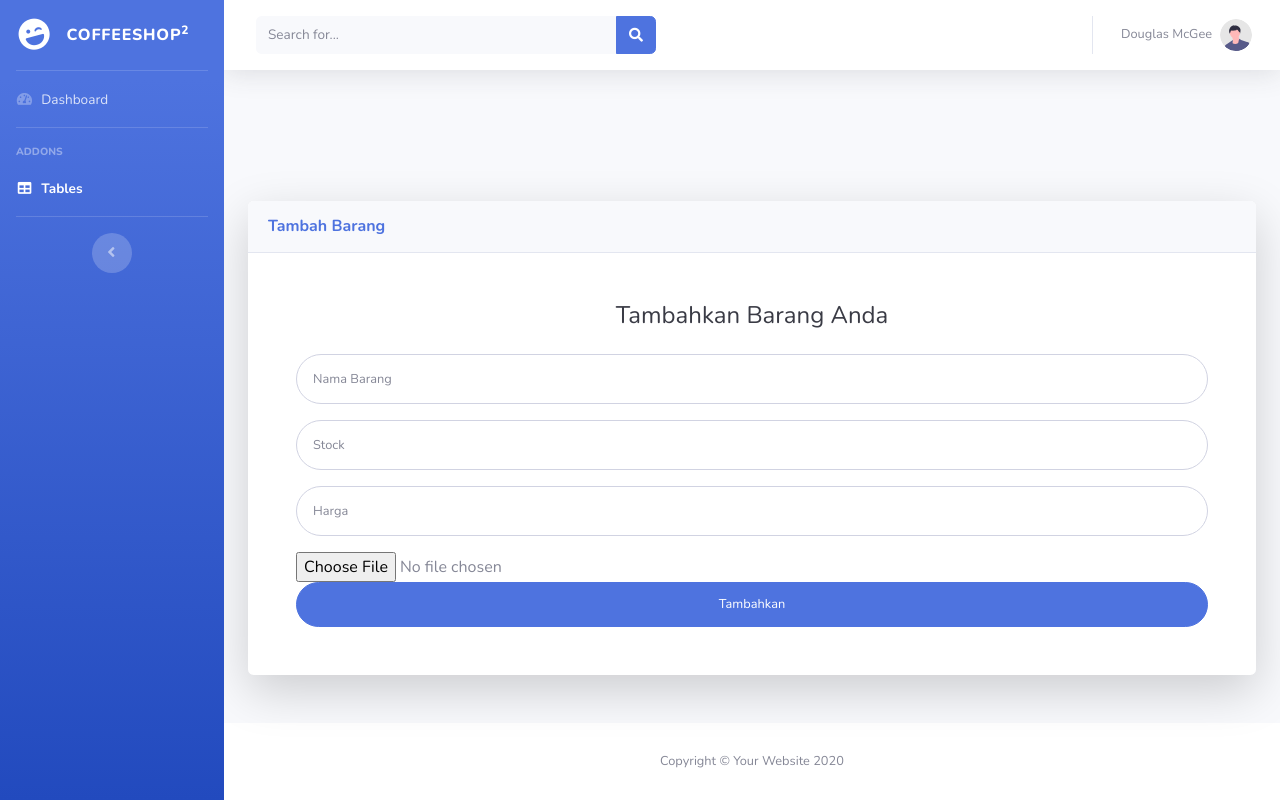
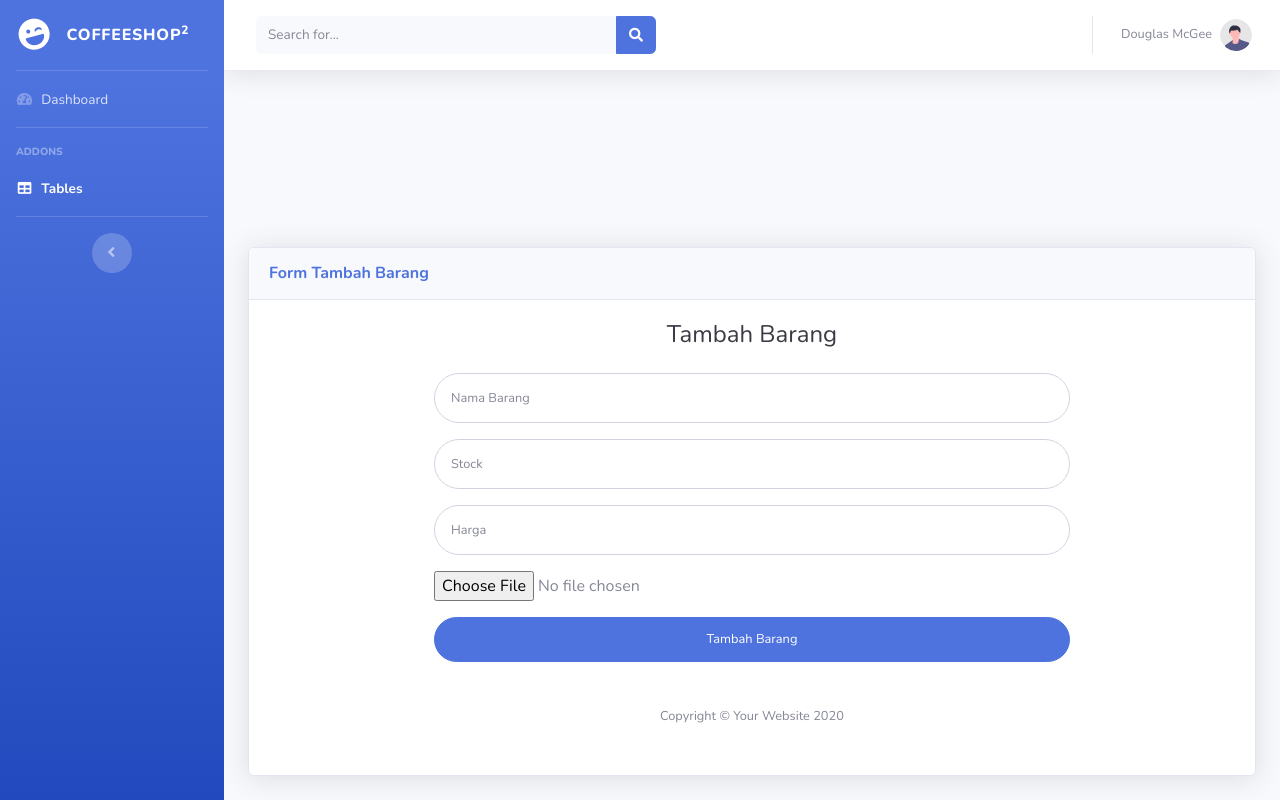
Before and after one commit to karisaluv/coffeeshop4, a PHP site: template views/V_tambah_barang.php in a window 1280 px wide. Run offline with PHP 8.4, Linux system fonts and the light colour scheme; the template is opened without the code that fills it, so the values that code supplies are empty; the visitor is signed in with stand-in values (Sample User, id 1).

Commit message:
mengupload project coffeeshop

```diff
--- a/views/V_tambah_barang.php
+++ b/views/V_tambah_barang.php
@@ -1,89 +1,75 @@
 <?php
-//session_start();
-//modular memanggil file dari folder tampleate
+//modular untuk memanggil file dari folder template
 include_once 'template/header.php';
 include_once 'template/sidebar.php';
 include_once 'template/topbar.php';
 ?>
-<body class="bg-gradient-primary">
 
-<div class="container">
+<div class="container-fluid">
 
-    <div class="card o-hidden border-0 shadow-lg my-5">
+    <!-- page Heading -->
+    <!-- <h1 class="h3 mb-2 text-gray-800"><?= $halaman ?></h1> -->
+
+    <!--DataTables Example -->
+    <div class="card shadow mb-4">
         <div class="card-header py-3">
-                            <h6 class="m-0 font-weight-bold text-primary">Tambah Barang</h6>
+            <h6 class="m-0 font-weight-bold text-primary">Form Tambah Barang</h6>
     </div>
-        <div class="card-body p-0">
-            <!-- Nested Row within Card Body -->
+    <div class="card-body">
+        <div class=table-responsive>
+
+                <!-- start isi dari konten card -->
                 <div class="row">
-                <div class="col-lg-12">
-                    <div class="p-5">
+                    <div class="col-lg-2"></div>
+                        <div class="col-lg-8">
                             <div class="text-center">
-                            <h1 class="h4 text-gray-900 mb-4">Tambahkan Barang Anda</h1>
+                                <h1 class="h4 text-gray-900 mb-4">Tambah Barang</h1>
+                            </div>
+                            <form action="../routers/r_barang.php?aksi=tambah" method="POST" class="user" enctype="multipart/form-data">
+
+
+                                <div class="form-group">
+                                    <input type="text" class="form-control form-control-user" id="exampleInputEmail"
+                                        placeholder="id" name="id" hidden>
+
+                                <div class="form-group">
+                                    <input type="text" class="form-control form-control-user" id="exampleInputEmail"
+                                        placeholder="Nama Barang" name="nama_barang">
                                 </div>
 
-                        <form action="../routers/R_barang.php?aksi=tambah" method="POST" class="user" enctype = "multipart/form-data">
 
-                            <!--untuk menampung inputan id user -->
-                            <div class="form-group">
-                                <input type="text" class="form-control form-control-user"
-                                    placeholder="Id" name="id" hidden>
-                            </div>
-                            <!--untuk menampung nama dari user-->
-                            <div class="form-group">
-                                <input type="text" class="form-control form-control-user"
-                                    placeholder="Nama Barang" name="nama">
-                            </div>
-                            <!--untuk menampung email dari user-->
                                 <div class="form-group">
                                     <input type="text" class="form-control form-control-user" id="exampleInputEmail"
                                         placeholder="Stock" name="stock">
                                 </div>
 
-                            <!--untuk menampung password dari user-->
+
                                 <div class="form-group">
-                                <input type="text" class="form-control form-control-user" id="password"
+                                    <input type="text" class="form-control form-control-user" id="exampleInputEmail"
                                         placeholder="Harga" name="harga">
                                 </div>
 
-                            <!--untuk menampung nama dari user-->
                                 <div class="form-group">
-                                <input type="text" class="form-control form-control-user" id="role"
-                                    value="user" name="role" hidden>
+                                    <input type="file" class="form-control-file" id="Photo"
+                                        placeholder="Photo" name="photo">
                                 </div>
 
-                            <div class="input-field">
-                                <input type="file" value="Choose file" id="register" name="register">
-                            </div>
+                                <!-- <a href="login.html" class="btn btn-primary btn-user btn-block">
+                                    Register Account
+                                </a> -->
 
                                 <div class="input-field">
-                                <input type="submit" class="btn btn-primary btn-user btn-block" value="Tambahkan" id="" name="Tambahkan">
+                                    <input type="submit" class="btn btn-primary btn-user btn-block" value="Tambah Barang" id="" name="tambah_barang">
                                 </div>
 
                             </form>
-
-
-
                         </div>
-                </div>
+                    <div class="col-lg-2"></div>
                 </div>
             </div>
         </div>
 
-</div>
-
-<!-- Bootstrap core JavaScript-->
-<script src="../assets/vendor/jquery/jquery.min.js"></script>
-<script src="../assets/vendor/bootstrap/js/bootstrap.bundle.min.js"></script>
-
-<!-- Core plugin JavaScript-->
-<script src="../assets/vendor/jquery-easing/jquery.easing.min.js"></script>
-
-<!-- Custom scripts for all pages-->
-<script src="../assets/js/sb-admin-2.min.js"></script>
-
-</body>
-
 <?php
+//modular untuk memanggil file dari folder template
 include_once 'template/footer.php';
 ?>
--- a/views/home.php
+++ b/views/home.php
@@ -1,5 +1,4 @@
 <?php
-include_once 'template/footer.php';
 include_once 'template/header.php';
 include_once 'template/sidebar.php';
 
```
Also changed, not shown: routers/R_barang.php (+39 -2 lines), assets/img/10000975_1.jpg (added), assets/img10000975_1.jpg (added). Lines whose indentation alone changed are shown as unchanged.
